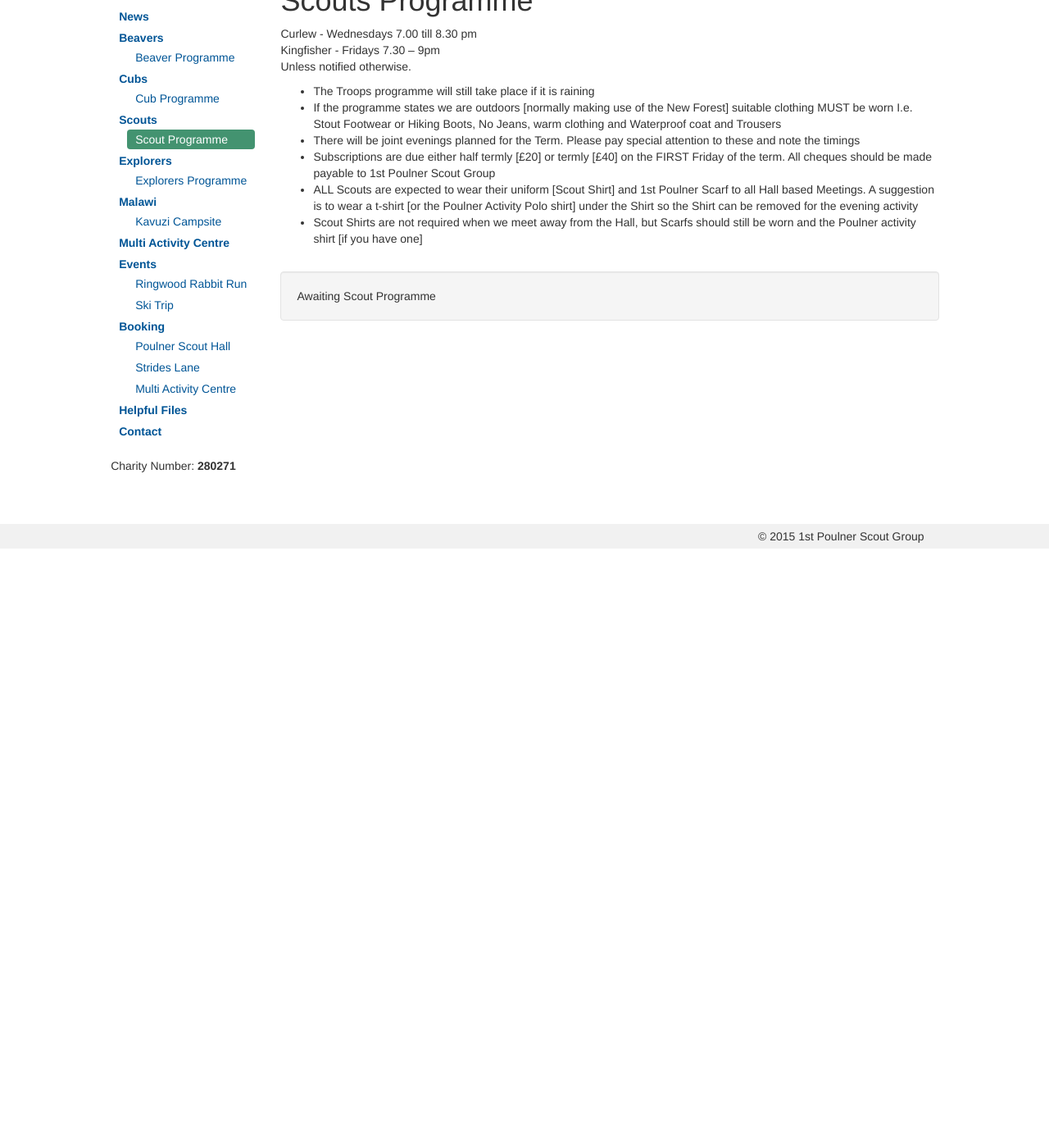
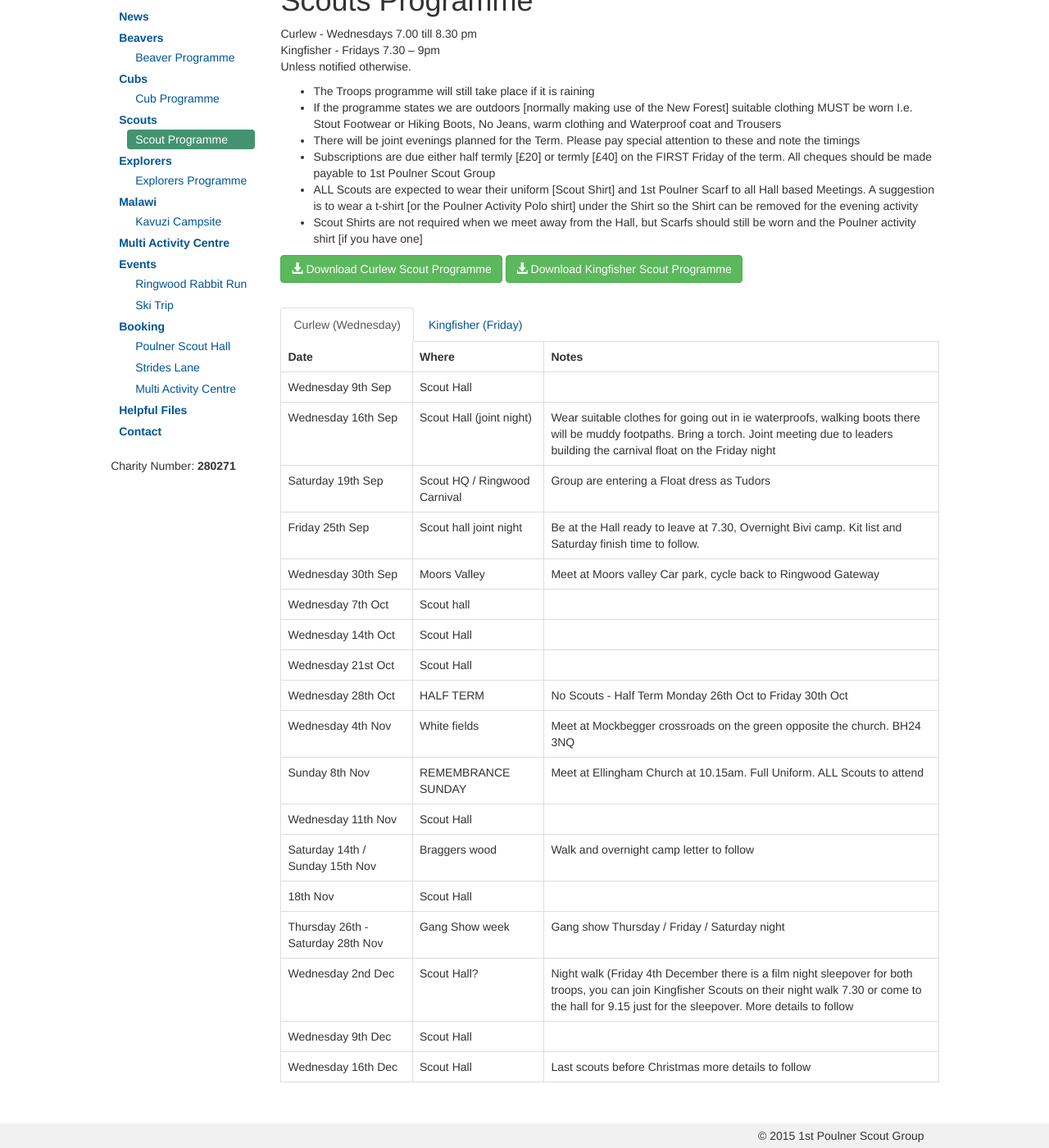
Before and after one commit to 1stpoulnerscouts/1stpoulnerscouts.github.io, a Jekyll site: the page built from scouts/programme/index.html, in a window 1280 px wide and 1400 px high, scrolled down 215 px. Shown: the whole window at 82% size. Built offline with Jekyll 4.4.1, drawn with Linux system fonts in a browser that asks for light colours; before the commit the page ends 900 px from its top, so only the background shows below that.

Commit message:
Updated Scout Programme

```diff
--- a/scouts/programme/index.html
+++ b/scouts/programme/index.html
@@ -10,8 +10,6 @@ active: /scouts/programme
 	Kingfisher - Fridays 7.30 – 9pm<br>
 	Unless notified otherwise.<br>
 </p>
-<p style="display: none"><a href="#" class="btn btn-success" target="_blank"><span class="glyphicon glyphicon-download-alt"></span> Download Scout Programme</a></p>
-
 <p>
 	<ul>
 		<li>The Troops programme will still take place if it is raining</li>
@@ -22,44 +20,117 @@ active: /scouts/programme
 		<li>Scout Shirts are not required when we meet away from the Hall, but Scarfs should still be worn and the Poulner activity shirt [if you have one]</li>
 	</ul>
 </p>
+<p><a href="/programmes/2015-autumn-scouts-curlew.pdf" class="btn btn-success" target="_blank"><span class="glyphicon glyphicon-download-alt"></span> Download Curlew Scout Programme</a> <a href="/programmes/2015-autumn-scouts-kingfisher.pdf" class="btn btn-success" target="_blank"><span class="glyphicon glyphicon-download-alt"></span> Download Kingfisher Scout Programme</a></p>
+
 <br>
-<p class="well">Awaiting Scout Programme</p>
 
-
-<div role="tabpanel" style="display: none">
+<div role="tabpanel">
 
 	<!-- Nav tabs -->
 	<ul class="nav nav-tabs" role="tablist">
-		<li role="presentation" class="active"><a href="#all" aria-controls="all" role="tab" data-toggle="tab">All Groups</a></li>
-		<li role="presentation"><a href="#curlew" aria-controls="curlew" role="tab" data-toggle="tab">Curlew (Wednesday)</a></li>
+		<li role="presentation" class="active"><a href="#curlew" aria-controls="curlew" role="tab" data-toggle="tab">Curlew (Wednesday)</a></li>
 		<li role="presentation"><a href="#kingfisher" aria-controls="kingfisher" role="tab" data-toggle="tab">Kingfisher (Friday)</a></li>
 	</ul>
 
 	<!-- Tab panes -->
 	<div class="tab-content">
-		<!-- All days Start -->
-		<div role="tabpanel" class="tab-pane fade in active" id="all">
+		<!-- Curlew start -->
+		<div role="tabpanel" class="tab-pane fade in active" id="curlew">
 			<table class="table table-hover table-bordered">
 				<tr>
 					<th width="20%">Date</th>
-					<th width="20%">Activity</th>
-					<th>Location</th>
+					<th width="20%">Where</th>
+					<th>Notes</th>
 				</tr>
 				<tr>
-					<td></td>
-					<td></td>
+					<td>Wednesday 9th Sep</td>
+					<td>Scout Hall</td>
 					<td></td>
 				</tr>
-			</table>
-		</div>
-		<!-- All days end -->
-		<!-- Curlew start -->
-		<div role="tabpanel" class="tab-pane fade" id="curlew">
-			<table class="table table-hover table-bordered">
 				<tr>
-					<th width="20%">Date</th>
-					<th width="20%">Activity</th>
-					<th>Location</th>
+					<td>Wednesday 16th Sep</td>
+					<td>Scout Hall (joint night)</td>
+					<td>Wear suitable clothes for going out in ie waterproofs, walking boots there will be muddy footpaths. Bring a torch. Joint meeting due to leaders building the carnival float on the Friday night</td>
+				</tr>
+				<tr>
+					<td>Saturday 19th Sep</td>
+					<td>Scout HQ / Ringwood Carnival</td>
+					<td>Group are entering a Float dress as Tudors</td>
+				</tr>
+				<tr>
+					<td>Friday 25th Sep</td>
+					<td>Scout hall joint night</td>
+					<td>Be at the Hall ready to leave at 7.30, Overnight Bivi camp. Kit list and Saturday finish time to follow.</td>
+				</tr>
+				<tr>
+					<td>Wednesday 30th Sep</td>
+					<td>Moors Valley</td>
+					<td>Meet at Moors valley Car park, cycle back to Ringwood Gateway</td>
+				</tr>
+				<tr>
+					<td>Wednesday 7th Oct</td>
+					<td>Scout hall</td>
+					<td></td>
+				</tr>
+				<tr>
+					<td>Wednesday 14th Oct</td>
+					<td>Scout Hall</td>
+					<td></td>
+				</tr>
+				<tr>
+					<td>Wednesday 21st Oct</td>
+					<td>Scout Hall</td>
+					<td></td>
+				</tr>
+				<tr>
+					<td>Wednesday 28th Oct</td>
+					<td>HALF TERM</td>
+					<td>No Scouts - Half Term Monday 26th Oct to Friday 30th Oct</td>
+				</tr>
+				<tr>
+					<td>Wednesday 4th Nov</td>
+					<td>White fields</td>
+					<td>Meet at Mockbegger crossroads on the green opposite the church. BH24 3NQ</td>
+				</tr>
+				<tr>
+					<td>Sunday 8th Nov</td>
+					<td>REMEMBRANCE SUNDAY</td>
+					<td>Meet at Ellingham Church at 10.15am. Full Uniform. ALL Scouts to attend</td>
+				</tr>
+				<tr>
+					<td>Wednesday 11th Nov</td>
+					<td>Scout Hall</td>
+					<td></td>
+				</tr>
+				<tr>
+					<td>Saturday 14th / Sunday 15th Nov</td>
+					<td>Braggers wood</td>
+					<td>Walk and overnight camp letter to follow</td>
+				</tr>
+				<tr>
+					<td>18th Nov</td>
+					<td>Scout Hall</td>
+					<td></td>
+				</tr>
+				<tr>
+					<td>Thursday 26th - Saturday 28th Nov</td>
+					<td>Gang Show week</td>
+					<td>Gang show Thursday / Friday / Saturday night</td>
+				</tr>
+				<tr>
+					<td>Wednesday 2nd Dec</td>
+					<td>Scout Hall?</td>
+					<td>Night walk (Friday 4th December there is a film night sleepover for both troops, you can join Kingfisher Scouts on their night walk 7.30 or come to the hall for 9.15 just for the sleepover. More details to follow</td>
+				</tr>
+				<tr>
+					<td>Wednesday 9th Dec</td>
+					<td>Scout Hall</td>
+					<td></td>
+				</tr>
+				<tr>
+					<td>Wednesday 16th Dec</td>
+					<td>Scout Hall</td>
+					<td>Last scouts before Christmas more details to follow</td>
 				</tr>
 			</table>
 		</div>
@@ -69,8 +140,98 @@ active: /scouts/programme
 			<table class="table table-hover table-bordered">
 				<tr>
 					<th width="20%">Date</th>
-					<th width="20%">Activity</th>
-					<th>Location</th>
+					<th width="20%">Where</th>
+					<th>Notes</th>
+				</tr>
+				<tr>
+					<td>Friday 11th Sep</td>
+					<td>Scout Hall</td>
+					<td></td>
+				</tr>
+				<tr>
+					<td>Wednesday 16th Sep</td>
+					<td>Scout Hall</td>
+					<td>Wear suitable clothes for going out in ie waterproofs, walking boots there will be muddy footpaths. Bring a torch. Joint meeting due to leaders building the carnival float on the Friday night.</td>
+				</tr>
+				<tr>
+					<td>Saturday 19th Sep</td>
+					<td>Scout HQ / Ringwood Carnival</td>
+					<td>Group are entering a Float &ndash; more details to follow</td>
+				</tr>
+				<tr>
+					<td>Friday 25th Sep</td>
+					<td>Scout Hall</td>
+					<td>Be at the Hall ready to leave at 7.30, Overnight Bivi camp. Kit list and Saturday finish time to follow.</td>
+				</tr>
+				<tr>
+					<td>Friday 2nd Oct</td>
+					<td>Moors Valley</td>
+					<td>Meet at Moors valley Car park, cycle back to Ringwood Gateway</td>
+				</tr>
+				<tr>
+					<td>Friday 9th Oct</td>
+					<td>Scout hall</td>
+					<td></td>
+				</tr>
+				<tr>
+					<td>Friday 16th Oct</td>
+					<td>Scout Hall</td>
+					<td></td>
+				</tr>
+				<tr>
+					<td>Friday 23rd Oct</td>
+					<td>Scout Hall</td>
+					<td></td>
+				</tr>
+				<tr>
+					<td>Friday 30th Oct</td>
+					<td>HALF TERM</td>
+					<td>No Scouts - Half Term Monday 26 Oct to Friday 30 Oct</td>
+				</tr>
+				<tr>
+					<td>Friday 6th Nov</td>
+					<td>White fields</td>
+					<td>Meet at Mockbegger crossroads on the green opposite the church. BH24 3NQ</td>
+				</tr>
+				<tr>
+					<td>Sunday 8th Nov</td>
+					<td>REMEMBRANCE SUNDAY</td>
+					<td>Meet at Ellingham Church at 10.15am. Full Uniform. ALL Scouts to attend</td>
+				</tr>
+				<tr>
+					<td>Friday 13th Nov</td>
+					<td>Scout Hall</td>
+					<td></td>
+				</tr>
+				<tr>
+					<td>Saturday 14th / Sunday 15th Nov</td>
+					<td>Braggers wood</td>
+					<td>Walk and overnight camp letter to follow</td>
+				</tr>
+				<tr>
+					<td>Friday 20th Nov</td>
+					<td>Scout Hall</td>
+					<td></td>
+				</tr>
+				<tr>
+					<td>Thursday 26th - Saturday 28th Nov</td>
+					<td>Gang Show week</td>
+					<td>Gang show Thursday / Friday / Saturday night</td>
+				</tr>
+				<tr>
+					<td>Friday 4th Dec</td>
+					<td>Scout Hall</td>
+					<td>Night walk and sleepover film night. More details to follow.</td>
+				</tr>
+				<tr>
+					<td>Friday 11th Dec</td>
+					<td>Scout Hall</td>
+					<td></td>
+				</tr>
+				<tr>
+					<td>Wednesday 16th Dec</td>
+					<td>Scout Hall</td>
+					<td>Last scouts before Christmas more details to follow</td>
 				</tr>
 			</table>
 		</div>
```
Also changed, not shown: 2 other files.
